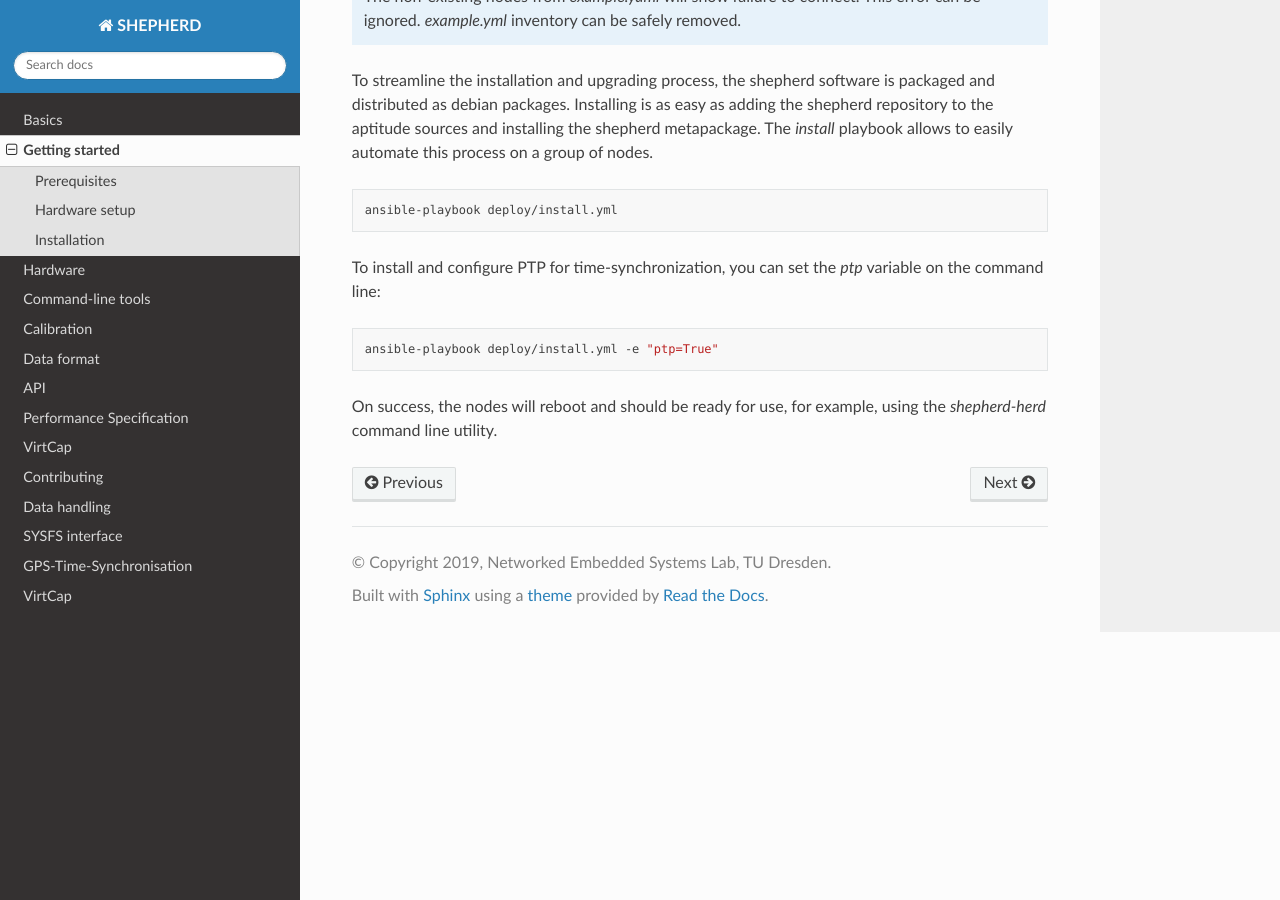
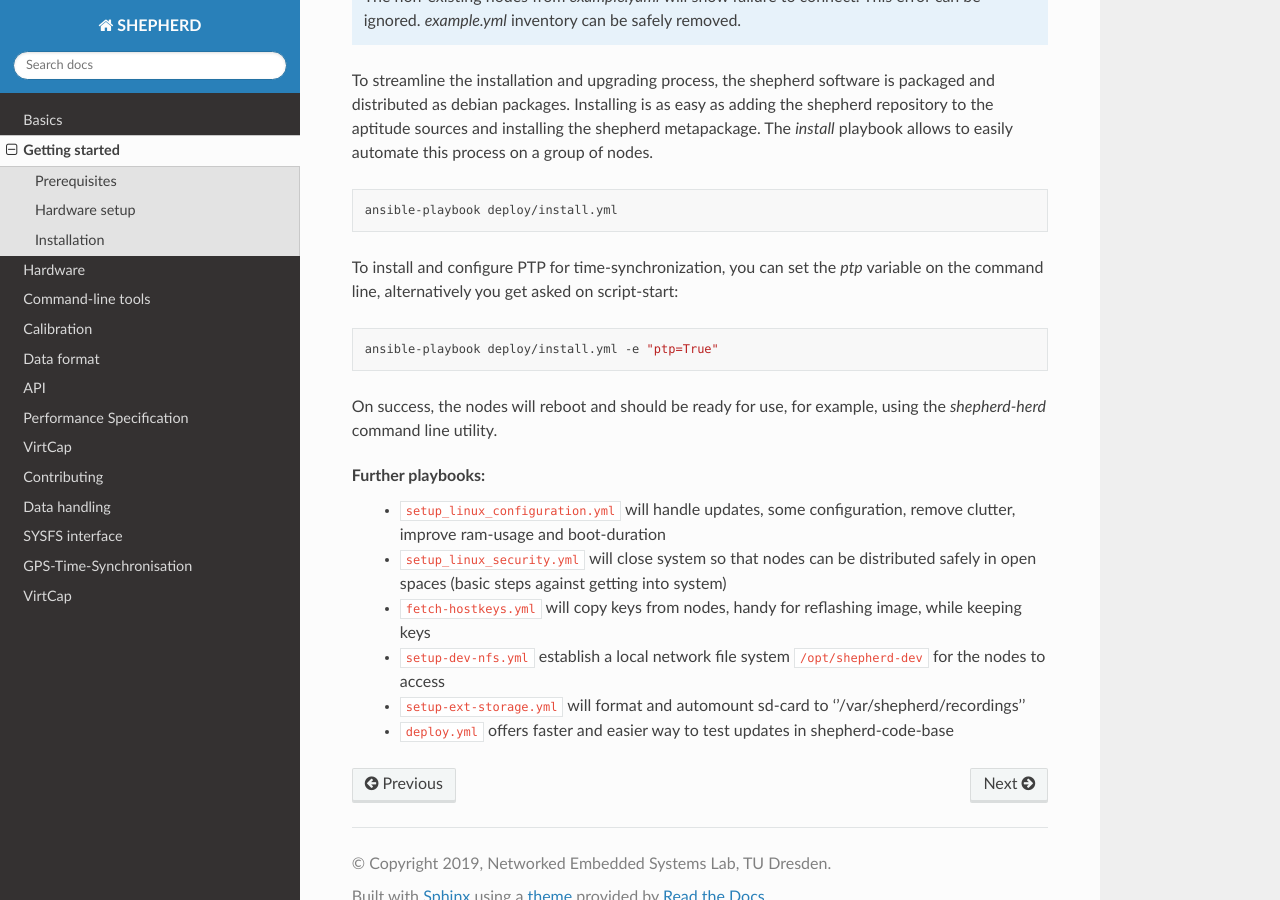
Before and after one commit to geissdoerfer/shepherd, a Sphinx documentation site: the page built from docs/user/getting_started.rst, in a window 1280 px wide and 900 px high, scrolled down 2525 px. Built offline with Sphinx 7.4.7 and the Read the Docs theme 2.0.0, drawn with Linux system fonts in a browser that asks for light colours.

Commit message:
doc improvement and typo

```diff
--- a/docs/dev/contributing.rst
+++ b/docs/dev/contributing.rst
@@ -79,7 +79,7 @@ Tests
 -----
 
 There is an initial testing framework that covers a large portion of the python code.
-You should always make sure the tests are passing before commiting your code.
+You should always make sure the tests are passing before committing your code.
 
 To run the python tests, have a copy of the source code on a BeagleBone.
 Change into the `software/python-package` directory and run:
--- a/docs/user/getting_started.rst
+++ b/docs/user/getting_started.rst
@@ -121,7 +121,7 @@ The *install* playbook allows to easily automate this process on a group of node
 
     ansible-playbook deploy/install.yml
 
-To install and configure PTP for time-synchronization, you can set the `ptp` variable on the command line:
+To install and configure PTP for time-synchronization, you can set the `ptp` variable on the command line, alternatively you get asked on script-start:
 
 .. code-block:: bash
 
@@ -129,3 +129,11 @@ To install and configure PTP for time-synchronization, you can set the `ptp` var
 
 
 On success, the nodes will reboot and should be ready for use, for example, using the *shepherd-herd* command line utility.
+
+Further playbooks:
+    - ``setup_linux_configuration.yml`` will handle updates, some configuration, remove clutter, improve ram-usage and boot-duration
+    - ``setup_linux_security.yml`` will close system so that nodes can be distributed safely in open spaces (basic steps against getting into system)
+    - ``fetch-hostkeys.yml`` will copy keys from nodes, handy for reflashing image, while keeping keys
+    - ``setup-dev-nfs.yml`` establish a local network file system ``/opt/shepherd-dev`` for the nodes to access
+    - ``setup-ext-storage.yml`` will format and automount sd-card to ''/var/shepherd/recordings''
+    - ``deploy.yml`` offers faster and easier way to test updates in shepherd-code-base
```
Also changed, not shown: docs/user/virtcap.rst (+6 -6 lines).
